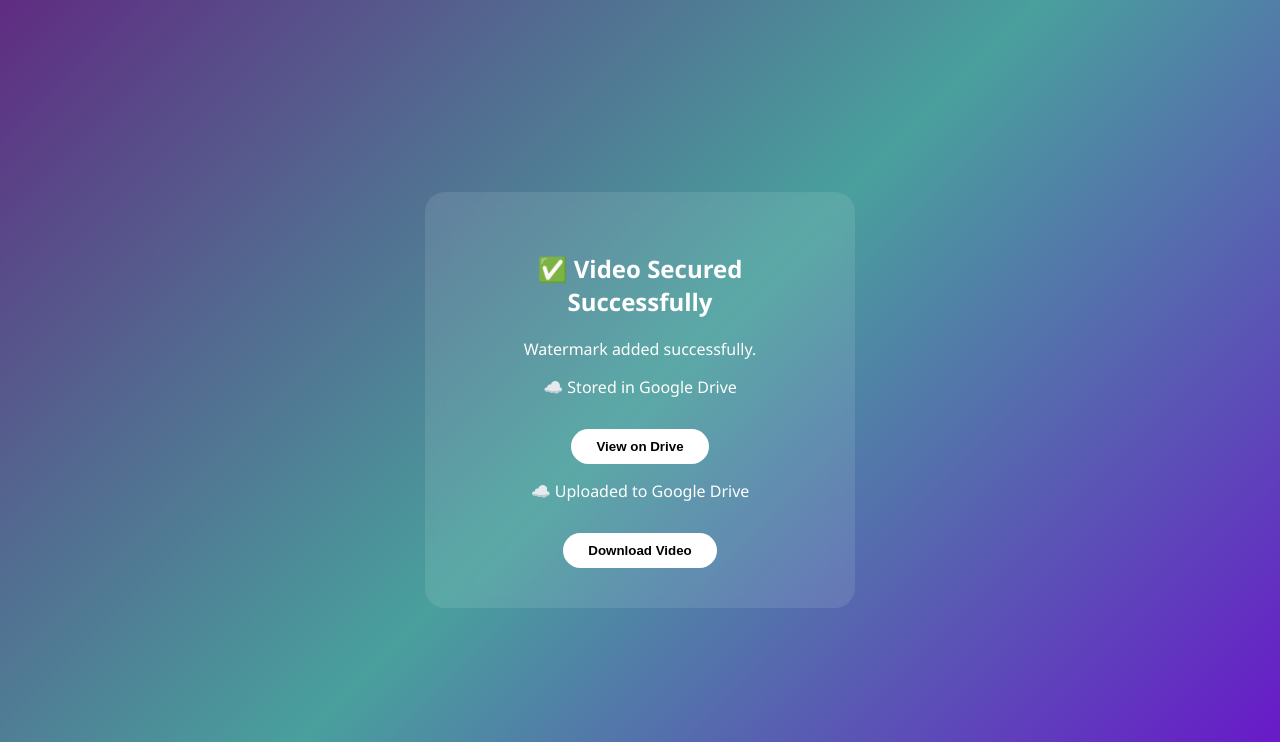
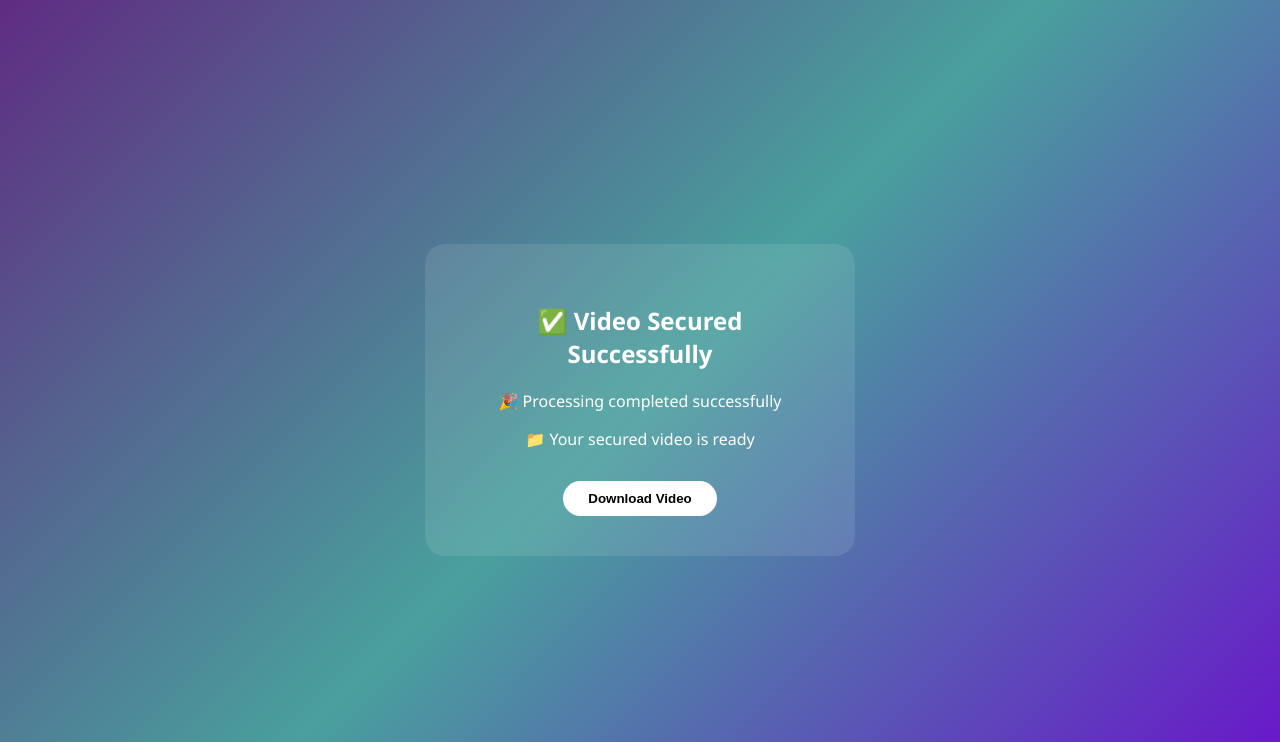
Before and after one commit to Raksha-2305/SecureStream, a Flask app: template templates/result.html in a window 1280 px wide. Shown: the top 742 px of the page. Run offline with Flask 3, Linux system fonts and the light colour scheme; the template is opened without the code that fills it, so the values that code supplies are empty.

Commit message:
Update result.html

```diff
--- a/templates/result.html
+++ b/templates/result.html
@@ -43,15 +43,10 @@
 <div class="box">
 
     <h2>✅ Video Secured Successfully</h2>
-    <p>Watermark added successfully.</p>
 
-    <p>☁️ Stored in Google Drive</p>
+    <p>🎉 Processing completed successfully</p>
 
-    <a href="https://drive.google.com/file/d/{{drive_id}}/view" target="_blank">
-        <button>View on Drive</button>
-    </a>
-
-    <p>☁️ Uploaded to Google Drive</p>
+    <p>📁 Your secured video is ready</p>
 
     <a href="/download/{{filename}}">
         <button>Download Video</button>
```
